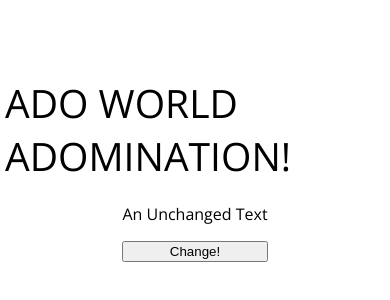
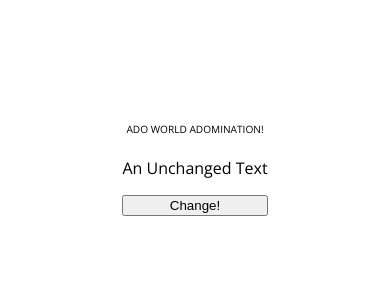
Before and after one commit to SaigoNoTanuki/test-site-1, a plain HTML site: page pages/homepage.html in a window 390 px wide. Shown: the part 256-556 px from the top of the page. Drawn offline with nearby package versions, Linux system fonts and the light colour scheme.

Commit message:
another temporary fix to mobile devices

```diff
--- a/css/homepage.css
+++ b/css/homepage.css
@@ -15,7 +15,7 @@ body {
     display: flex;
     flex-direction: column;
     font-family: 'Open Sans', sans-serif;
-    font-size: 4.63vh;
+    font-size: 2.6vw;
     color: black;
     margin: 5px;
 }
```
